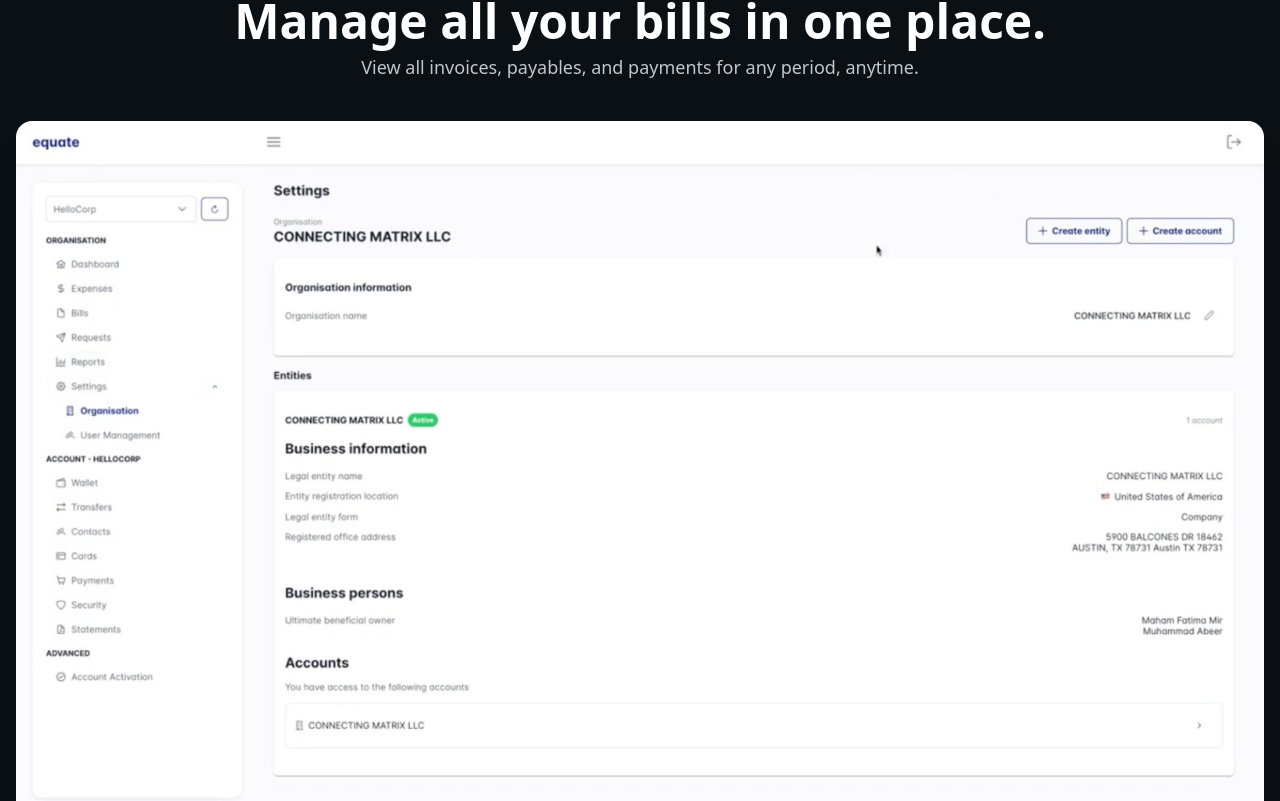
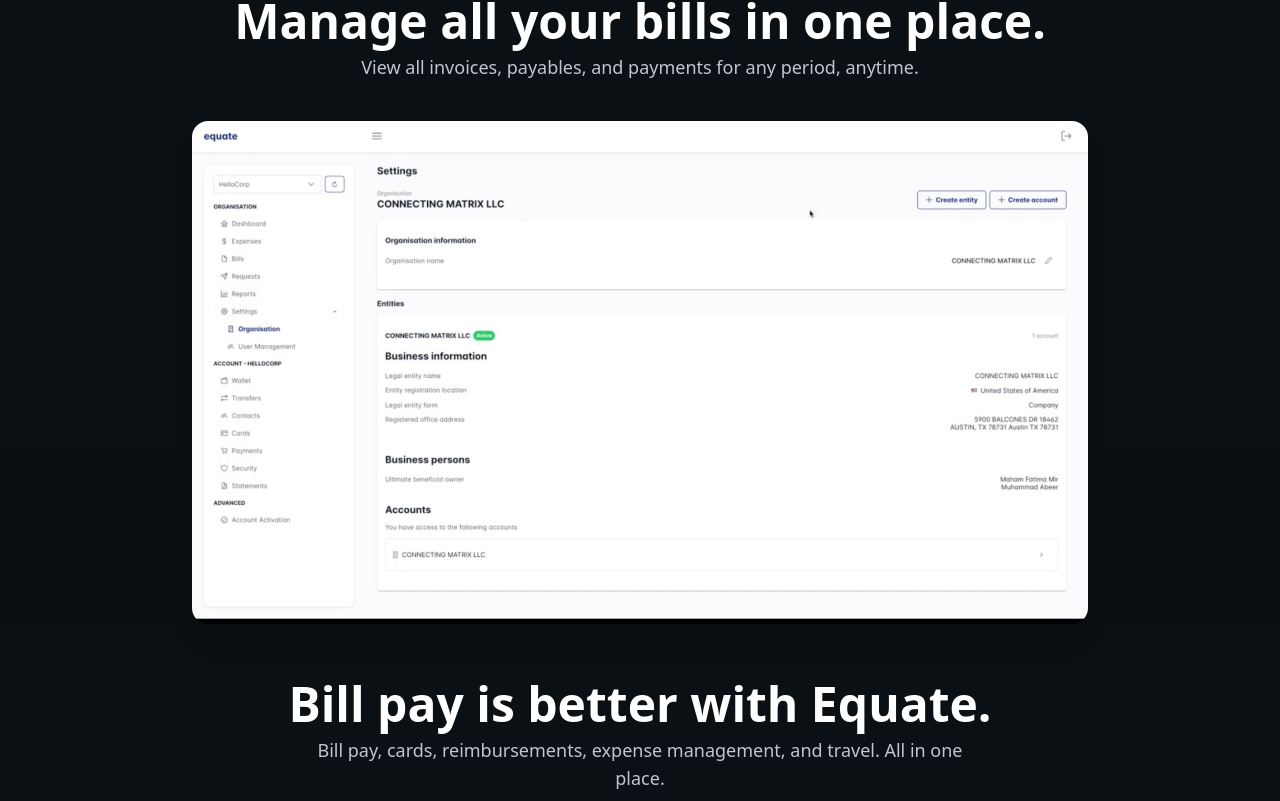
Before and after one commit to Moon19665/equate, a Next.js app: page /bill-pay in a window 1280 px wide. Shown: the part 6159-6960 px from the top of the page. Built offline with nearby package versions, Linux system fonts and the light colour scheme.

Commit message:
updated bill pay page

```diff
--- a/src/components/products/bill-pay/BillPayControlSection.jsx
+++ b/src/components/products/bill-pay/BillPayControlSection.jsx
@@ -28,7 +28,7 @@
     </div>
 
     {/* Right Column: Image */}
-    <div className="w-full flex justify-center px-4 md:px-8">
+    <div className="w-full flex justify-end px-4 md:px-8">
       <img
         src="/assets/bill-pay/merchant.png"
         alt="Bill Pay UI Preview"
--- a/src/components/products/bill-pay/BillPayTestimonialSection.jsx
+++ b/src/components/products/bill-pay/BillPayTestimonialSection.jsx
@@ -34,7 +34,7 @@
         </p>
 
         {/* Dashboard Image */}
-        <div className="w-full max-w-7xl mx-auto">
+        <div className="w-full max-w-4xl mx-auto">
           <img
             src="/assets/business-banking/reviewsbg.png"
             alt="Bill Pay Dashboard"
```
